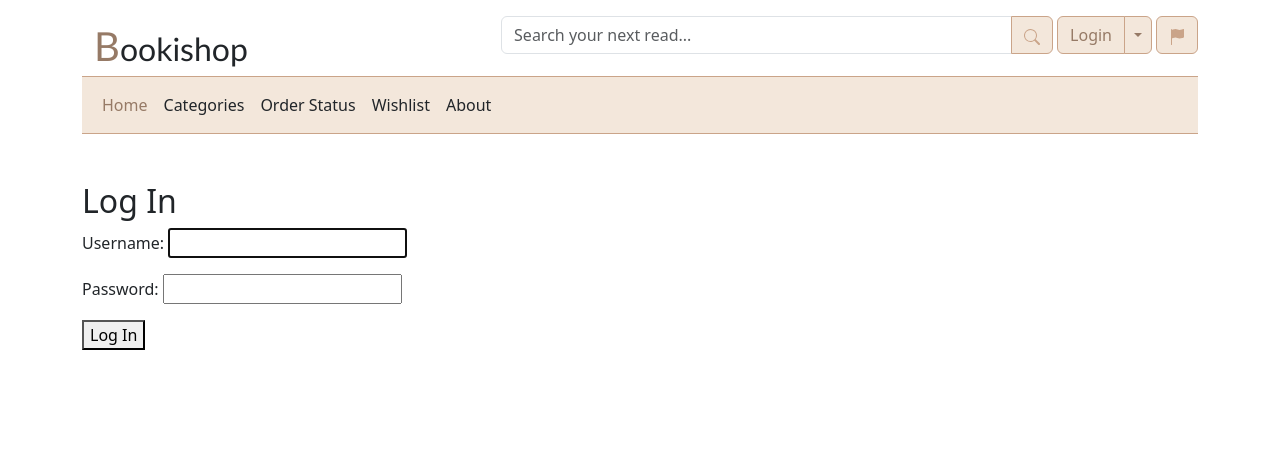
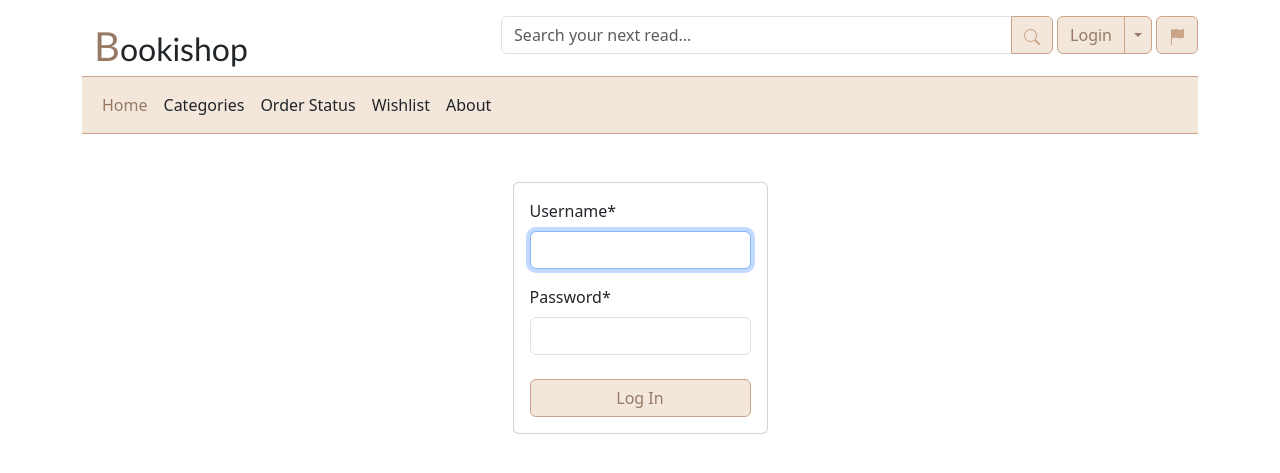
Before and after one commit to marketulinek/bookishop, a Django app: page /en/accounts/login/ in a window 1280 px wide. Shown: the top 473 px of the page. Run offline with Django 4.2, Linux system fonts and the light colour scheme; some libraries are stand-ins or nearby versions.

Commit message:
Enhance login form with crispy form and add CS translation

```diff
--- a/templates/registration/login.html
+++ b/templates/registration/login.html
@@ -1,13 +1,26 @@
 {% extends '_base.html' %}
 {% load i18n %}
+{% load crispy_forms_tags %}
 
 {% block title %}{% translate 'Log In' %}{% endblock title %}
 
 {% block content %}
-<h2>{% translate 'Log In' %}</h2>
-<form method="post">
-    {% csrf_token %}
-    {{ form.as_p }}
-    <button type="submit">{% translate 'Log In' %}</button>
-</form>
+<div class="container">
+    <div class="row justify-content-center">
+        <div class="col-12 col-md-6 col-lg-4 col-xl-3">
+            <div class="card">
+                <div class="card-body">
+                    <form method="post">
+                        {% csrf_token %}
+                        {{ form|crispy }}
+                        <div class="d-grid gap-2 mt-4">
+                            <button type="submit" class="btn btn-outline-book color-book">{% translate 'Log In' %}
+                            </button>
+                        </div>
+                    </form>
+                </div>
+            </div>
+        </div>
+    </div>
+</div>
 {% endblock content %}
```
Also changed, not shown: locale/cs/LC_MESSAGES/django.po.
